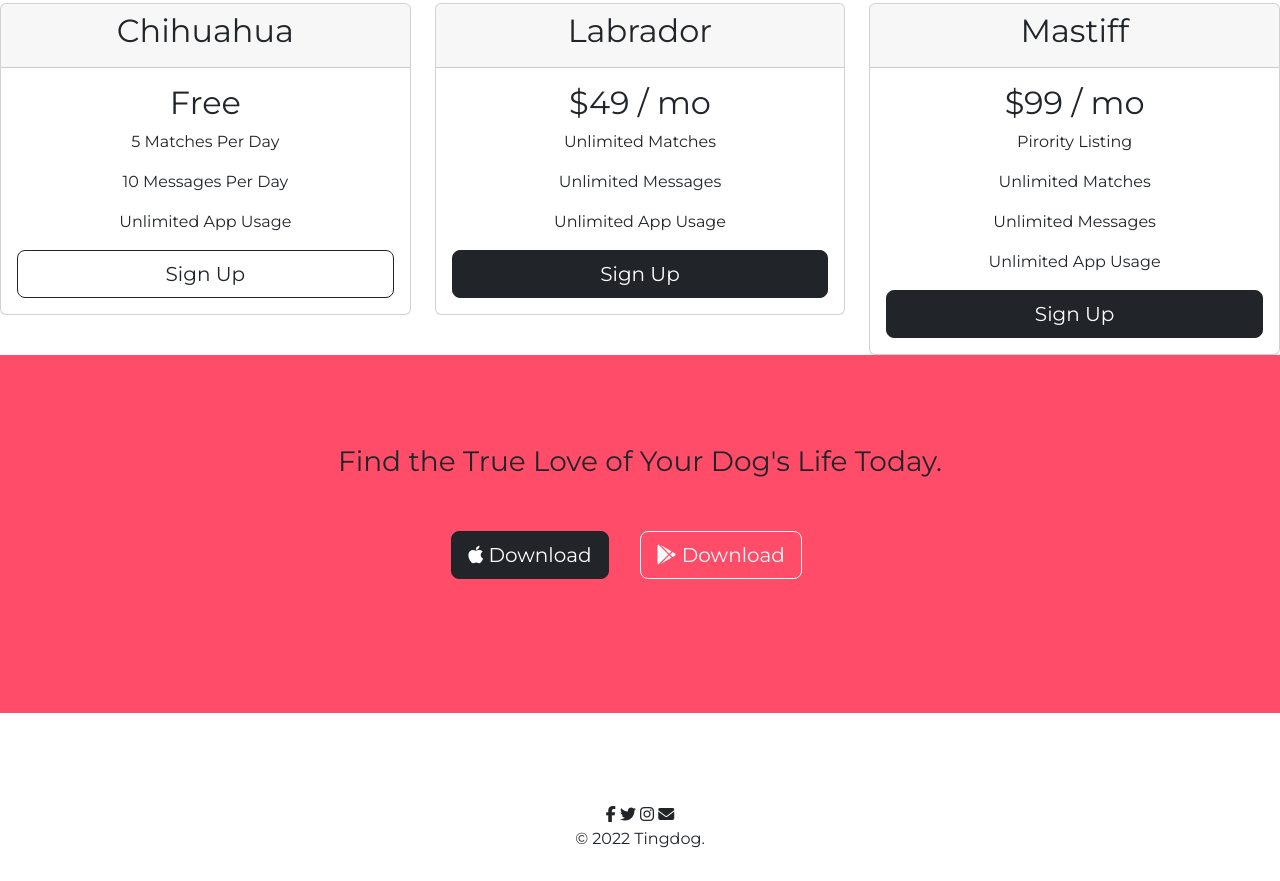
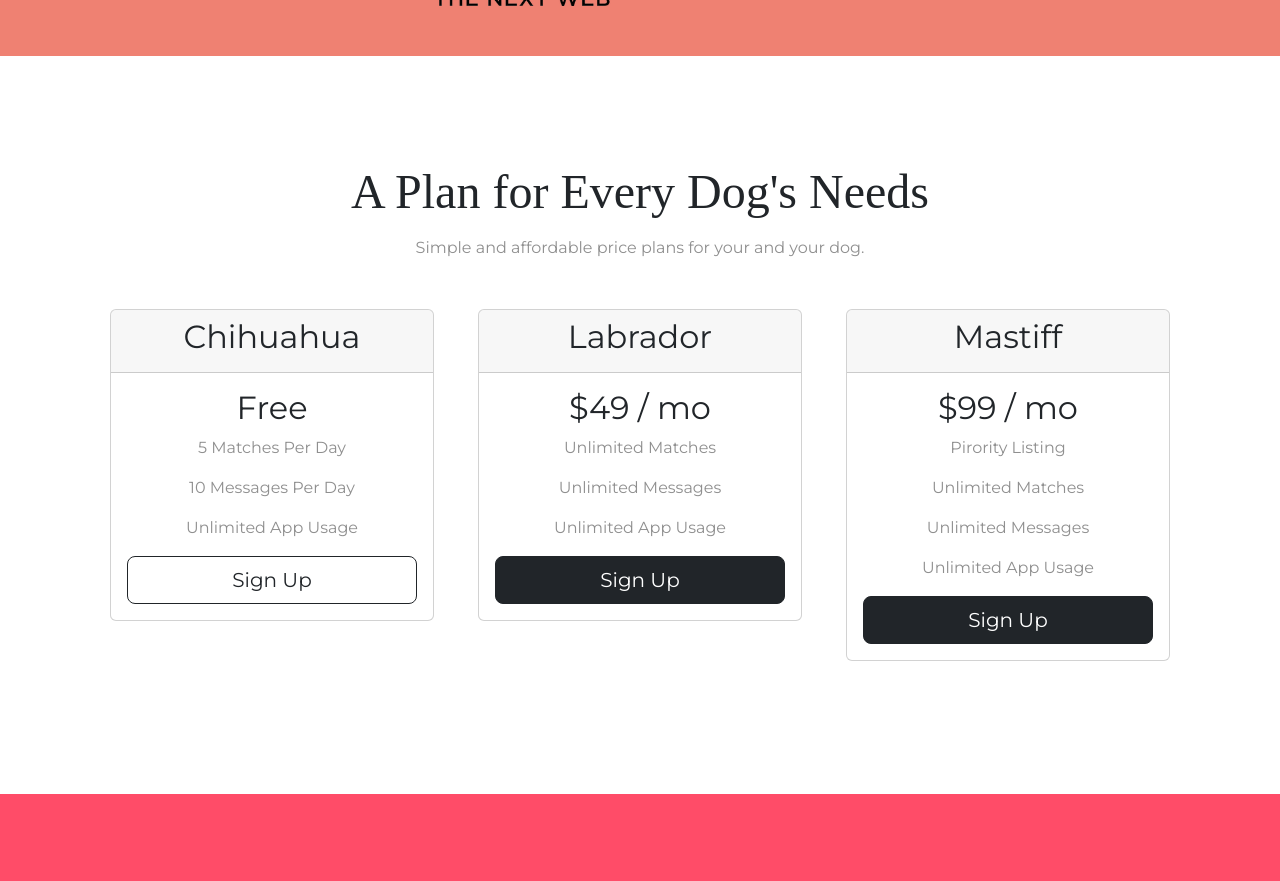
Before and after one commit to Yozankarki/practicing_git, a plain HTML site: page index.html in a window 1280 px wide. Shown: the part 1670-2551 px from the top of the page. Drawn offline with nearby package versions, Linux system fonts and the light colour scheme.

Commit message:
complete website

```diff
--- a/index.html
+++ b/index.html
@@ -115,7 +115,7 @@
       >
         <div class="carousel-inner">
           <div class="carousel-item active">
-            <h2>
+            <h2 class="testimonial-text">
               I no longer have to sniff other dogs for love. I've found the
               hottest Corgi on TinDog. Woof.
             </h2>
@@ -127,7 +127,7 @@
             <em>Pebbles, New York</em>
           </div>
           <div class="carousel-item">
-            <h2>
+            <h2 class="testimonial-text">
               My dog used to be so lonely, but with TinDog's help, they've found
               the love of their life. I think.
             </h2>
@@ -170,11 +170,11 @@
 
     <!-- pricing -->
     <section id="pricing">
-      <h2>A Plan for Every Dog's Needs</h2>
+      <h2 class="section-heading">A Plan for Every Dog's Needs</h2>
       <p>Simple and affordable price plans for your and your dog.</p>
 
       <div class="row">
-        <div class="col-lg-4 col-md-6">
+        <div class="pricing-column col-lg-4 col-md-6">
           <div class="card">
             <div class="card-header">
               <h2>Chihuahua</h2>
@@ -191,7 +191,7 @@
           </div>
         </div>
 
-        <div class="col-lg-4 col-md-6">
+        <div class="pricing-column col-lg-4 col-md-6">
           <div class="card">
             <div class="card-header">
               <h2>Labrador</h2>
@@ -208,7 +208,7 @@
           </div>
         </div>
 
-        <div class="col-lg-4">
+        <div class="pricing-column col-lg-4">
           <div class="card">
             <div class="card-header">
               <h2>Mastiff</h2>
@@ -230,11 +230,11 @@
 
     <!-- Call to Action -->
     <section id="cta">
-      <h3>Find the True Love of Your Dog's Life Today.</h3>
+      <h3 class="big-heading">Find the True Love of Your Dog's Life Today.</h3>
       <button class="download-btn btn btn-lg btn-dark">
         <i class="fa-brands fa-apple"></i> Download
       </button>
-      <button class="download-btn btn btn-lg btn-outline-light">
+      <button class="download-btn btn btn-lg btn-light">
         <i class="fa-brands fa-google-play"></i> Download
       </button>
     </section>
--- a/scss/styles.scss
+++ b/scss/styles.scss
@@ -19,6 +19,9 @@ body {
   @include padding();
 }
 
+p {
+  color: #8f8f8f;
+}
 #title {
   background-color: $main;
   color: #fff;
@@ -47,6 +50,7 @@ body {
   font-family: "Montserrat-Black";
   font-size: 3.5rem;
   line-height: 1.5;
+  color: #fff;
 }
 .download-btn {
   margin: 5% 3% 5% 0;
@@ -58,16 +62,13 @@ body {
   width: 60%;
   transform: rotate(25deg);
   position: absolute;
+  right: 30%;
 }
 
 #features {
   @include padding();
   background-color: #fff;
   position: relative;
-
-  p {
-    color: #8f8f8f;
-  }
 }
 .icon {
   color: $secondary;
@@ -83,6 +84,10 @@ body {
     @include padding();
     color: #fff;
   }
+}
+.testimonial-text {
+  font-size: 3rem;
+  line-height: 1.5;
 }
 .testimonials-image {
   width: 10%;
@@ -107,7 +112,37 @@ em {
   background-color: $main;
   @include padding();
 }
+
+.section-heading {
+  font-size: 3rem;
+  line-height: 1.5;
+  font-family: "Montserrat-bold";
+}
+
+#pricing {
+  padding: 100px;
+}
+
+.pricing-column {
+  padding: 3% 2%;
+}
+
 #footer {
   background-color: #fff;
   @include padding();
+  padding: 7% 15%;
 }
+.social-icon {
+  padding: 20px 10px;
+}
+
+@media (max-width: 1028px) {
+  #title {
+    text-align: center;
+  }
+
+  .title-image {
+    position: static;
+    transform: rotate(0);
+  }
+}
```
Also changed, not shown: css/styles.css, 1 other file.
